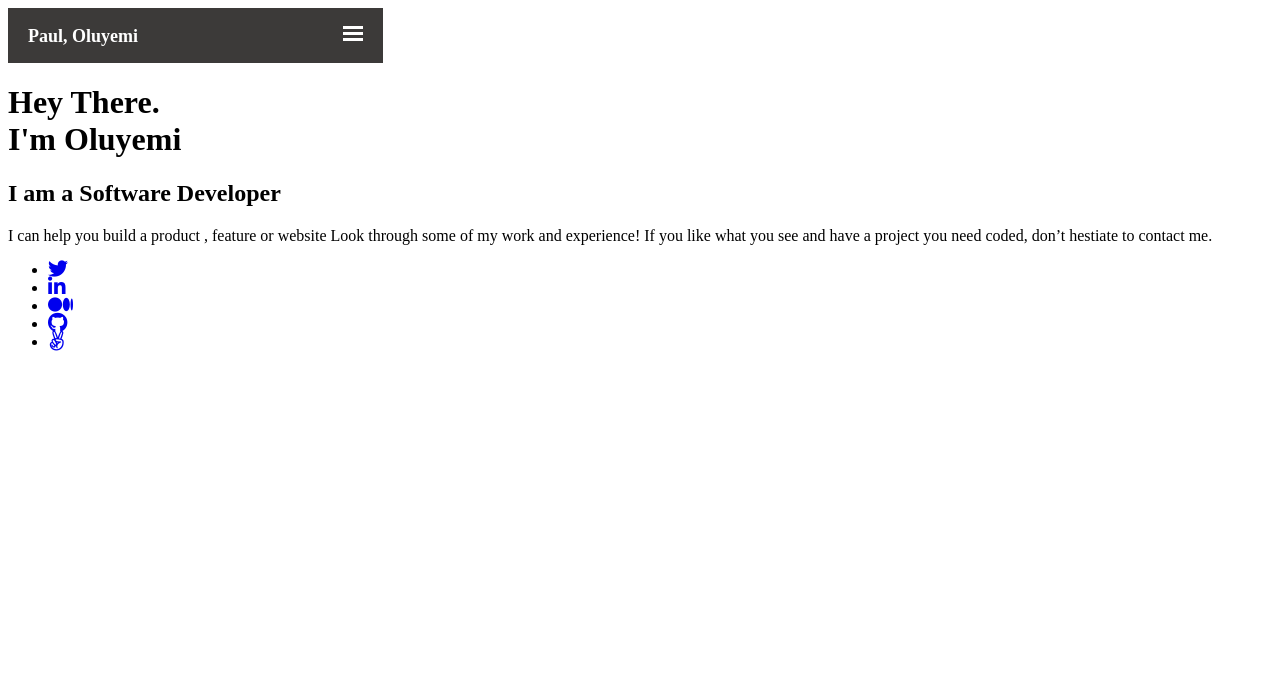
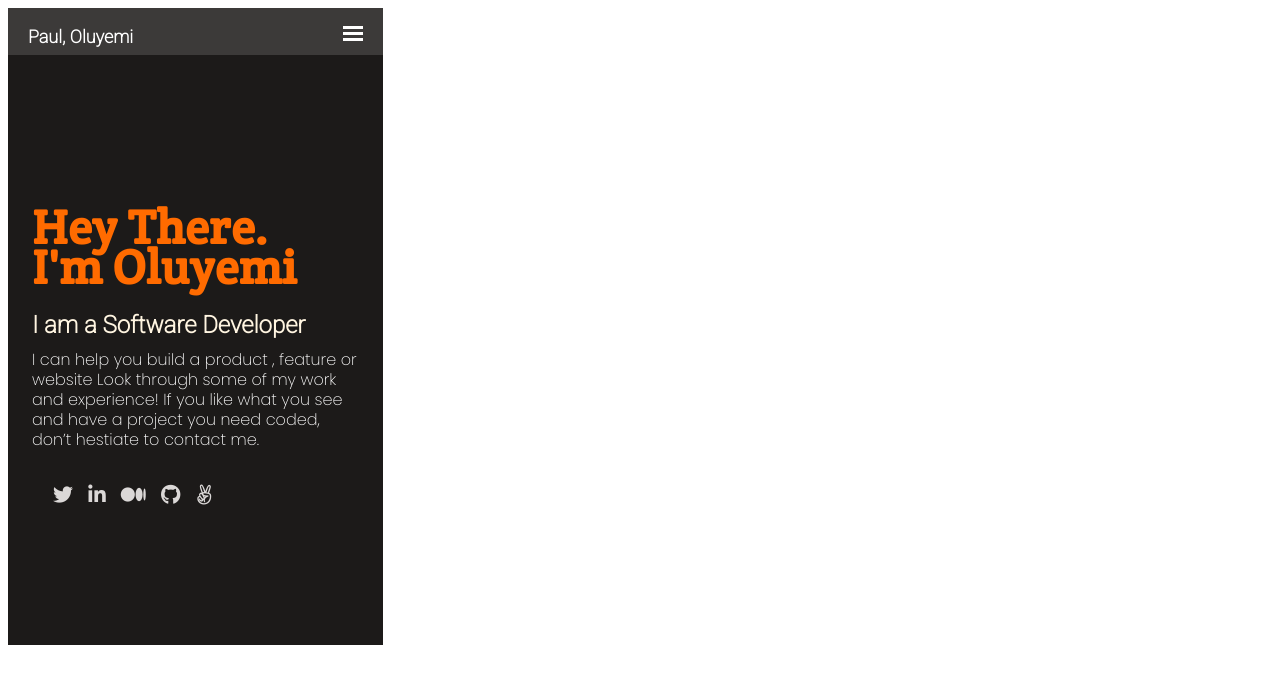
Before and after one commit to Ol-create/New-Mobile-Portfolio-Project, a website: page index.html in a window 1280 px wide. Drawn offline with Linux system fonts and the light colour scheme.

Commit message:
Add styles to texts of the first page

```diff
--- a/index.html
+++ b/index.html
@@ -6,7 +6,9 @@
     <meta http-equiv="X-UA-Compatible" content="IE=edge">
     <meta name="viewport" content="width=device-width, initial-scale=1.0">
     <title>Oluyemi Portfolio</title>
-    <!-- CSS only -->
+    <link rel="preconnect" href="https://fonts.googleapis.com">
+<link rel="preconnect" href="https://fonts.gstatic.com" crossorigin>
+<link href="https://fonts.googleapis.com/css2?family=Crete+Round&family=Poppins:wght@100;200&family=Roboto:wght@100;200&display=swap" rel="stylesheet">
     <script src="https://kit.fontawesome.com/746ba03926.js" crossorigin="anonymous"></script>
     <link rel="stylesheet" href="styles.css">
 </head>
--- a/styles.css
+++ b/styles.css
@@ -1,3 +1,7 @@
+* {
+  box-sizing: border-box;
+}
+
 #navbar {
     display: flex;
     justify-content: space-between;
@@ -25,4 +29,89 @@
     color: white;
     margin-left: 20px;
     font-size: 18px;
+    font-family: "Roboto", sans-serif;
   }
+
+  #greetText {
+    position: static;
+    width: 327px;
+    height: 124px;
+    left: 24px;
+    top: 110px;
+    font-family: "Crete Round", sans-serif;
+    font-style: normal;
+    font-weight: normal;
+    font-size: 24px;
+    line-height: 40px;
+    letter-spacing: 0.37px;
+    color: #ff6b00;
+  }
+
+  #container {
+    display: flex;
+    flex-direction: column;
+    align-items: flex-start;
+    padding: 120px 24px;
+    position: absolute;
+    width: 375px;
+    height: 590px;
+    letter-spacing: 0;
+    top: 55px;
+    background: #1c1a19;
+  }
+
+  #jobTitle {
+    position: static;
+    width: 327px;
+    height: 27px;
+    left: 24px;
+    top: 256px;
+    font-family: "Roboto", sans-serif;
+    font-style: normal;
+    font-weight: bold;
+    font-size: 24px;
+    line-height: 32px;
+    display: flex;
+    align-items: center;
+    color: #fff5e1;
+    flex: none;
+    order: 1;
+    flex-grow: 0;
+    margin: 12px 0;
+  }
+
+  #description {
+    position: static;
+    width: 327px;
+    height: 123px;
+    left: 24px;
+    top: 340px;
+    font-family: "Poppins", sans-serif;
+    font-style: normal;
+    font-weight: 400;
+    font-size: 16px;
+    line-height: 20px;
+    color: #fff;
+    flex: none;
+    order: 2;
+    flex-grow: 0;
+    margin: 12px 0;
+  }
+
+  .icon {
+    position: absolute;
+    width: 200px;
+    height: 27px;
+    left: 5px;
+    top: 415px;
+    display: flex;
+    justify-content: space-between;
+  }
+
+  ul {
+    list-style: none;
+  }
+
+  .fa {
+    color: #dbd8d7;
+  }
```
